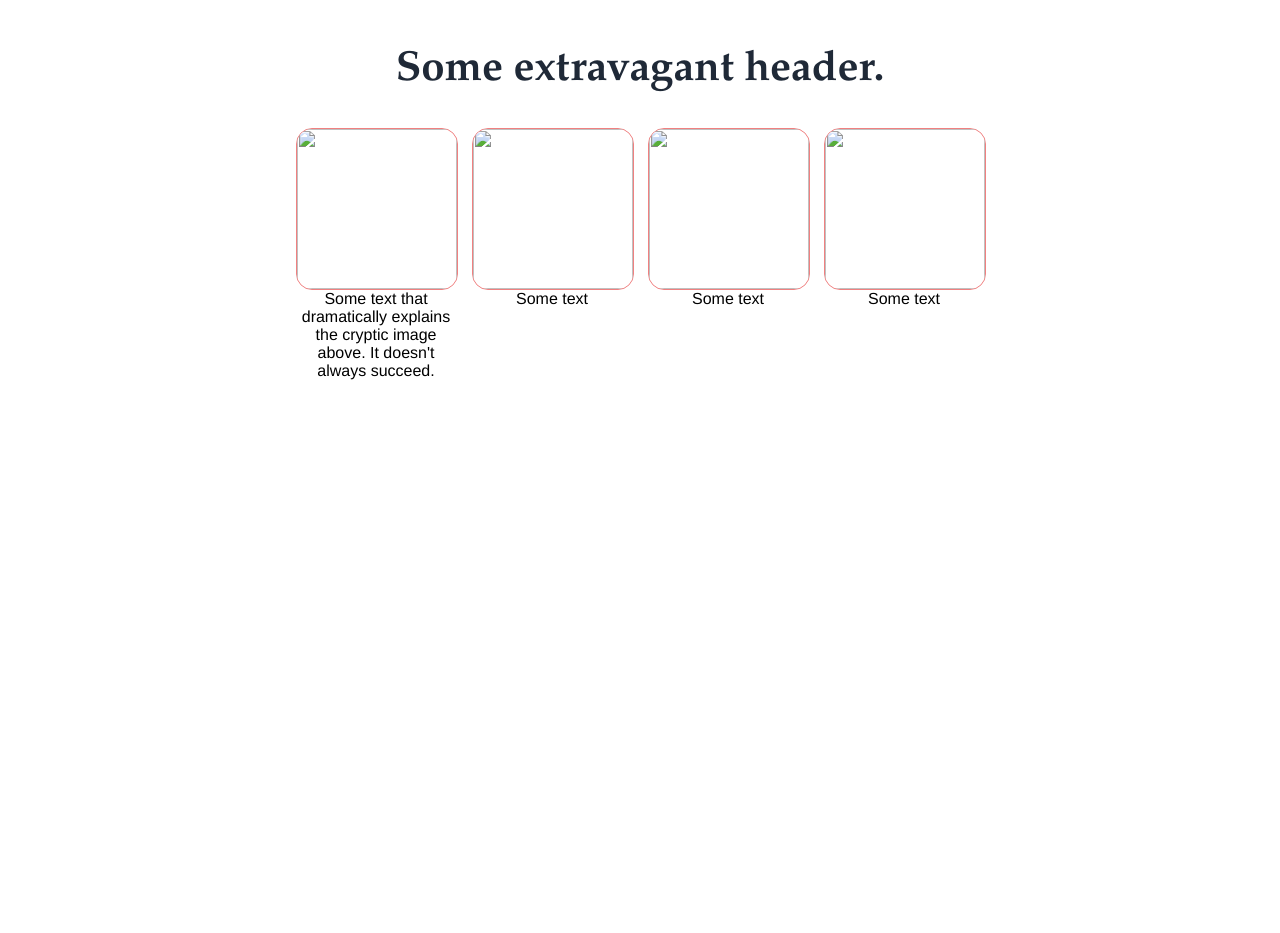
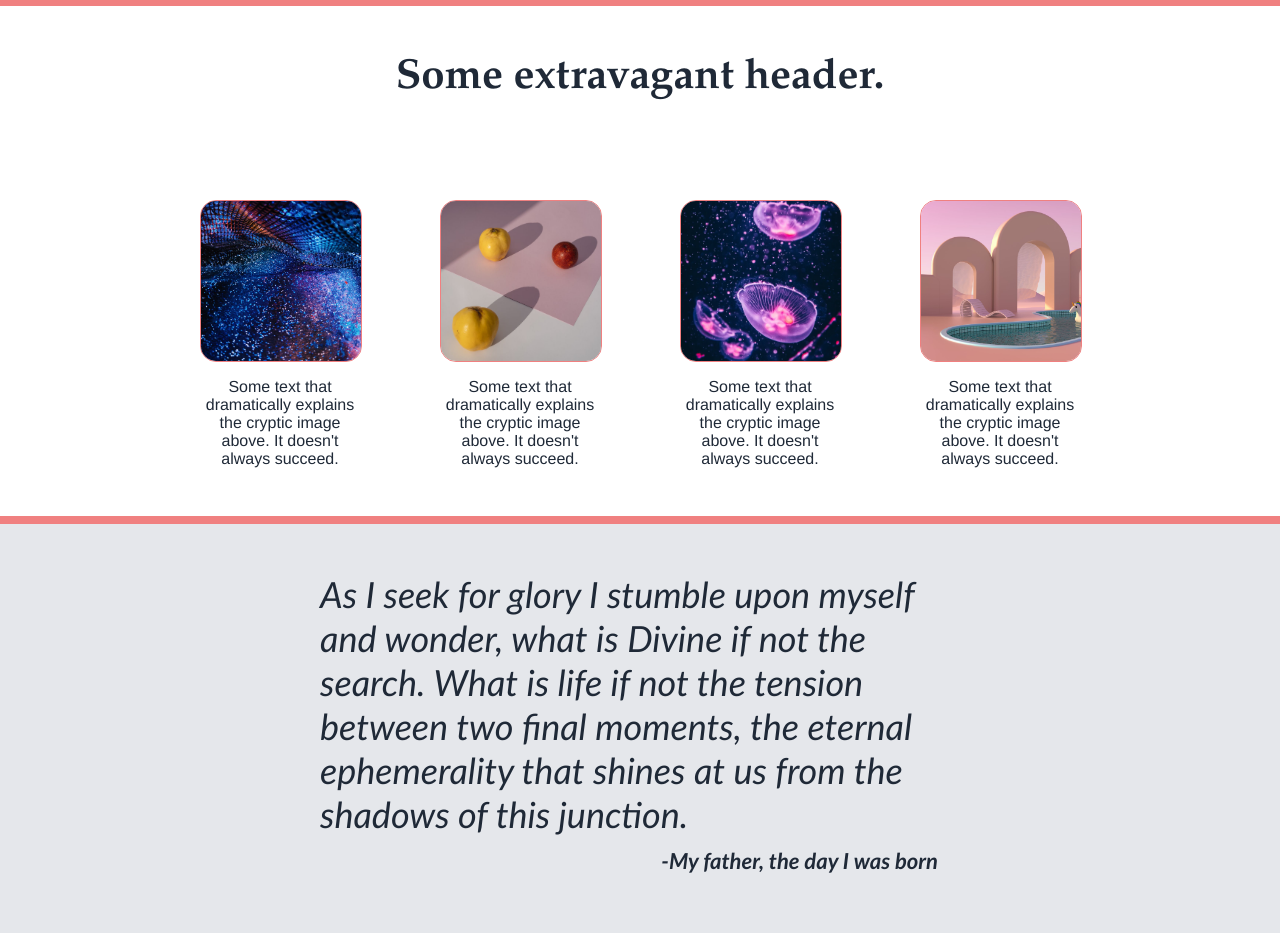
Before and after one commit to tomcoso/odin-landing-page, a plain HTML site: page index.html in a window 1280 px wide. Shown: the part 340-1273 px from the top of the page. Before the commit the page ends 800 px from the top, so only its background shows below. Drawn offline with Linux system fonts and the light colour scheme.

Commit message:
Finish second section, Finish third section

```diff
--- a/index.html
+++ b/index.html
@@ -28,10 +28,17 @@
         <div class="main second">
             <div id="extravagant">Some extravagant header.</div>
             <div class="horizontalDisplay">
-                <div><img src="./images/">Some text that dramatically explains the cryptic image above. It doesn't always succeed.</div>
-                <div><img src="./images/">Some text</div>
-                <div><img src="./images/">Some text</div>
-                <div><img src="./images/">Some text</div>
+                <div><img src="./images/abstract.jpeg">Some text that dramatically explains the cryptic image above. It doesn't always succeed.</div>
+                <div><img src="./images/fruits.jpeg">Some text that dramatically explains the cryptic image above. It doesn't always succeed.</div>
+                <div><img src="./images/medusa.jpeg">Some text that dramatically explains the cryptic image above. It doesn't always succeed.</div>
+                <div><img src="./images/cartoon.jpeg">Some text that dramatically explains the cryptic image above. It doesn't always succeed.</div>
+            </div>
+        </div>
+
+        <div class="main third">
+            <div id="quote">
+                <div>As I seek for glory I stumble upon myself and wonder, what is Divine if not the search. What is life if not the tension between two final moments, the eternal ephemerality that shines at us from the shadows of this junction.</div>
+                <div id="quoteEnd">-My father, the day I was born</div>
             </div>
         </div>
 
--- a/style.css
+++ b/style.css
@@ -16,7 +16,7 @@ img {
     border: 1px solid lightcoral;
 }
 button {
-    background-color: #3882f6;
+    background-color: lightcoral;
     max-width: 7em;
     padding: 0.6em 1em;
     color: #f9faf8;
@@ -34,7 +34,7 @@ button {
 }
 #headerLogo {
     margin-right: auto;
-    color: #f9faf8;
+    color: lightcoral;
     font-size: 24px;
     font-weight: 900;
 }
@@ -66,6 +66,12 @@ button {
 .main.second {
     flex-direction: column;
     justify-content: center;
+    /*background-image: url(./images/pink-sky.webp);
+    background-size: 100vw;
+    background-repeat: no-repeat;*/
+    border-top: 0.5em solid lightcoral;
+    border-bottom: 0.5em solid lightcoral;
+    gap: 6em;
 }
 .second img {
     width: 160px;
@@ -80,12 +86,35 @@ button {
 }
 .horizontalDisplay {
     display: flex;
-    gap: 1em;
+    gap: 5em;
 
 }
 .horizontalDisplay div {
     display: flex;
+    gap: 1em;
     flex-direction: column;
     text-align: center;
     max-width: 160px;
+    color: #1f2937;
+    font-weight: 500;
 }
+
+.main.third {
+    background-color: #e5e7eb;
+    padding: 3em 20em;
+}
+#quote {
+    font-size: 36px;
+    font-family: 'Optima', 'Garamond', serif;
+    font-weight: 100;
+    font-style: italic;
+    color: #1f2937;
+    display: flex;
+    flex-direction: column;
+}
+#quoteEnd {
+    font-size: 22px;
+    font-weight: 700;
+    align-self: flex-end;
+    padding: 0.5em 1em;
+}
```
Also changed, not shown: images/abstract.jpeg (added), images/cartoon.jpeg (added), images/fruits.jpeg (added), images/medusa.jpeg (added).
